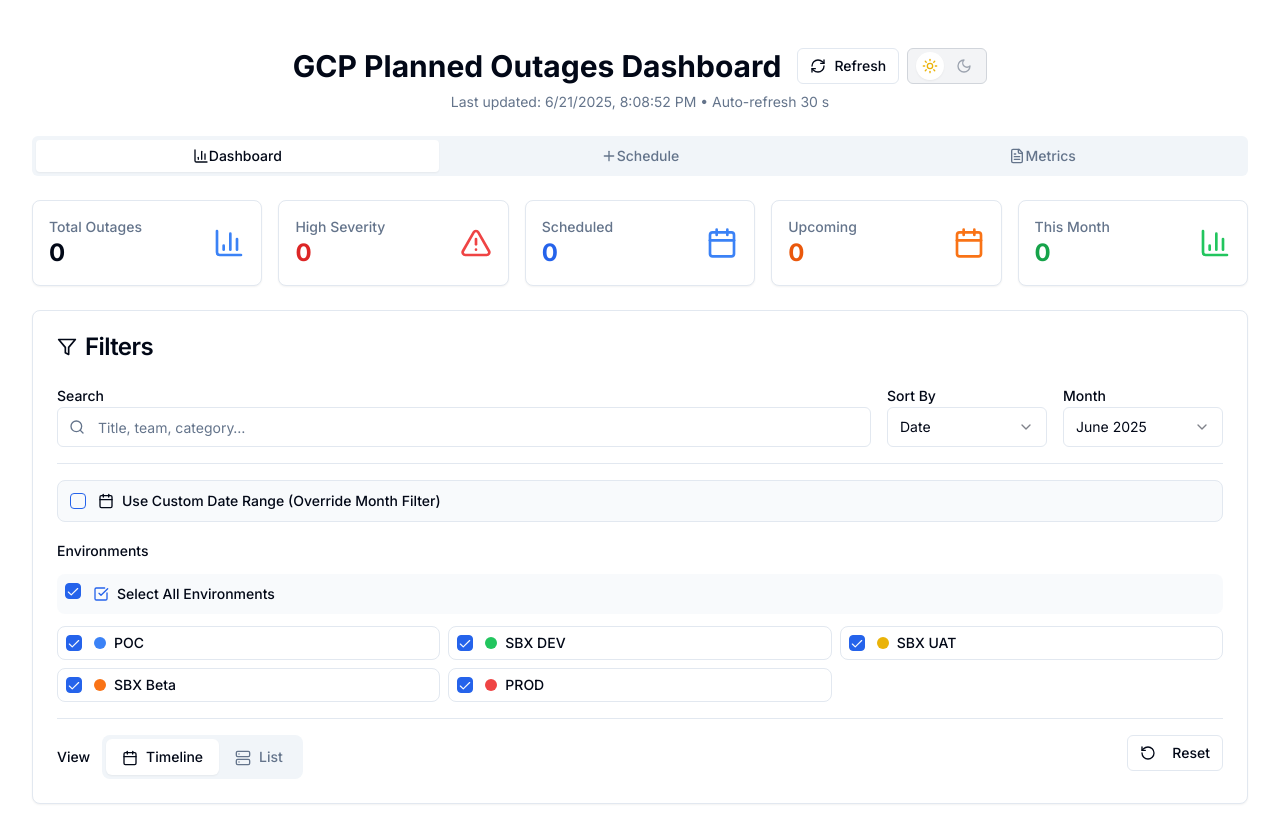
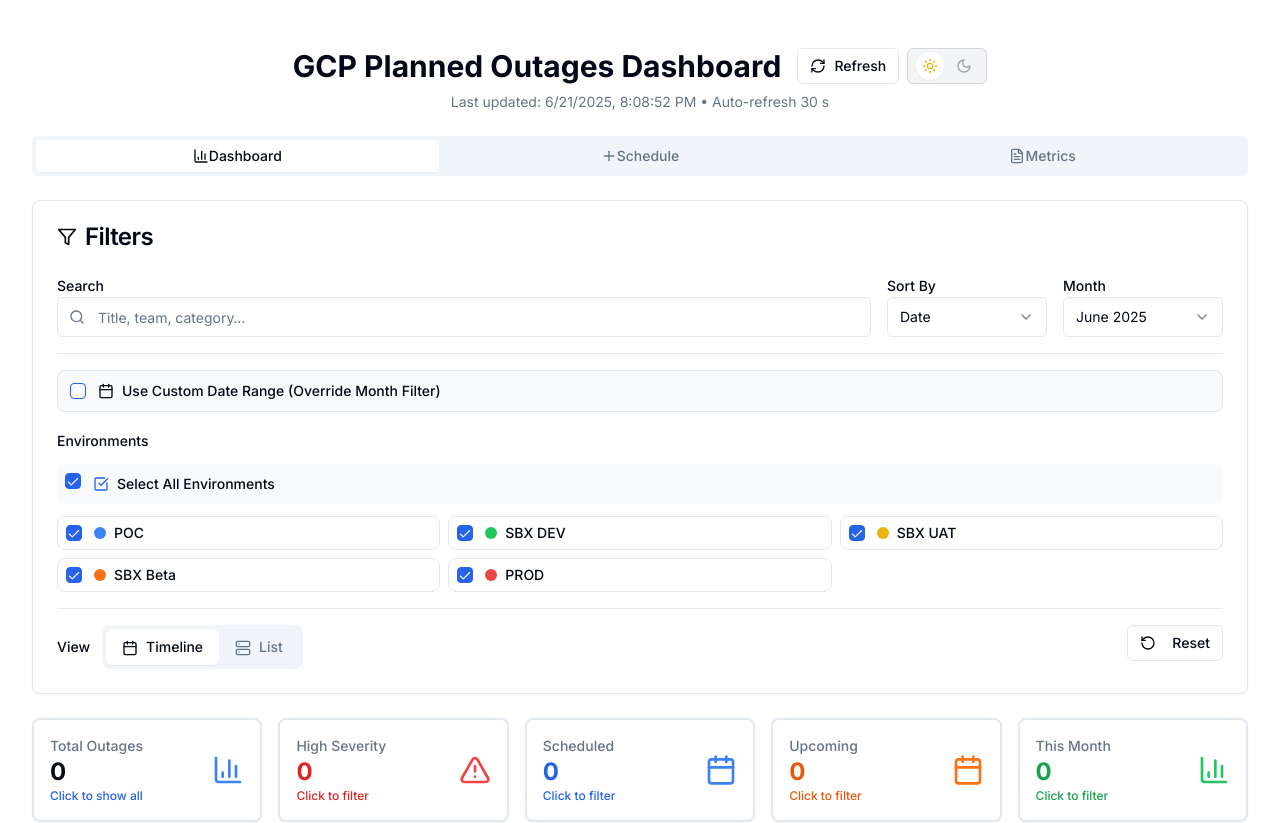
Before and after one commit to syedshahlal/gcp-outages-template, a Next.js app: page / in a window 1280 px wide. Shown: the top 823 px of the page. Built offline with nearby package versions, Linux system fonts and the light colour scheme.

Commit message:
feat: add clickable stats filters to timeline view
Move stats below filters and integrate with filter system for improved usability.

#VERCEL_SKIP

Co-authored-by: Syed Razauddin Shahlal <96375316+syedshahlal@users.noreply.github.com>

```diff
--- a/outage-dashboard.tsx
+++ b/outage-dashboard.tsx
@@ -138,6 +138,80 @@ const diffLabel = (start: Date, end: Date) => {
   return days ? `${days} d ${hours % 24} h` : `${hours} h`
 }
 
+// Add these helper functions after the existing helper functions
+const applyQuickFilter = (
+  filterType: string,
+  setEnvFilter: React.Dispatch<React.SetStateAction<string[]>>,
+  setSearch: React.Dispatch<React.SetStateAction<string>>,
+  setSortBy: React.Dispatch<React.SetStateAction<"date" | "severity" | "team">>,
+  setUseCustomRange: React.Dispatch<React.SetStateAction<boolean>>,
+  setCustomDateRange: React.Dispatch<React.SetStateAction<{ start: string; end: string }>>,
+  setSeverityFilter: React.Dispatch<React.SetStateAction<string[]>>,
+  setSelectedMonth: React.Dispatch<React.SetStateAction<string>>,
+) => {
+  const now = new Date()
+  const { toast } = useToast()
+
+  switch (filterType) {
+    case "high-severity":
+      setSeverityFilter(["High"])
+      toast({
+        title: "Filtered by High Severity",
+        description: "Showing only high severity outages",
+      })
+      break
+    case "scheduled":
+      // Filter to show future outages
+      const nextMonth = new Date(now.getFullYear(), now.getMonth() + 1, 1)
+      setCustomDateRange({
+        start: now.toISOString().split("T")[0],
+        end: nextMonth.toISOString().split("T")[0],
+      })
+      setUseCustomRange(true)
+      toast({
+        title: "Filtered by Scheduled",
+        description: "Showing scheduled outages from today onwards",
+      })
+      break
+    case "upcoming":
+      // Filter to show next 7 days
+      const nextWeek = new Date(now.getTime() + 7 * 24 * 60 * 60 * 1000)
+      setCustomDateRange({
+        start: now.toISOString().split("T")[0],
+        end: nextWeek.toISOString().split("T")[0],
+      })
+      setUseCustomRange(true)
+      toast({
+        title: "Filtered by Upcoming",
+        description: "Showing outages in the next 7 days",
+      })
+      break
+    case "this-month":
+      // Filter to current month
+      const currentMonth = `${now.getFullYear()}-${String(now.getMonth() + 1).padStart(2, "0")}`
+      setSelectedMonth(currentMonth)
+      setUseCustomRange(false)
+      toast({
+        title: "Filtered by This Month",
+        description: "Showing outages for current month",
+      })
+      break
+    case "total":
+      // Reset all filters
+      setEnvFilter([...ENVIRONMENTS])
+      setSearch("")
+      setSortBy("date")
+      setUseCustomRange(false)
+      setCustomDateRange({ start: "", end: "" })
+      setSeverityFilter([])
+      toast({
+        title: "Showing All Outages",
+        description: "All filters have been reset",
+      })
+      break
+  }
+}
+
 /* -------------------------------------------------------------------------- */
 /*                            Main Dashboard Component                         */
 /* -------------------------------------------------------------------------- */
@@ -171,6 +245,9 @@ export default function OutageDashboard() {
     end: "",
   })
   const [useCustomRange, setUseCustomRange] = useState(false)
+
+  // Add severity filter state
+  const [severityFilter, setSeverityFilter] = useState<string[]>([])
 
   /* ---------------------------- Side Effects ---------------------------- */
 
@@ -434,7 +511,10 @@ export default function OutageDashboard() {
       const searchMatch = search === "" || txt.includes(search.toLowerCase())
       console.log(`Search filter for ${o.title}: ${searchMatch}`)
 
-      const finalMatch = dateMatch && envMatch && searchMatch
+      // Update the filters logic to include severity
+      const severityMatch = severityFilter.length === 0 || severityFilter.includes(o.severity)
+
+      const finalMatch = dateMatch && envMatch && searchMatch && severityMatch
       console.log(`Final match for ${o.title}: ${finalMatch}`)
 
       return finalMatch
@@ -446,7 +526,7 @@ export default function OutageDashboard() {
       filtered.map((o) => ({ title: o.title, start: o.startDate.toISOString().substring(0, 7) })),
     )
     return filtered
-  }, [outages, selectedMonth, envFilter, search, useCustomRange, customDateRange])
+  }, [outages, selectedMonth, envFilter, search, useCustomRange, customDateRange, severityFilter])
 
   useEffect(() => {
     console.log("Filters changed, filtered count:", filters.length)
@@ -577,85 +657,6 @@ export default function OutageDashboard() {
                     </AlertDescription>
                   </Alert>
                 ))}
-            </div>
-
-            {/* ---- Stats ---- */}
-            <div className="grid grid-cols-1 sm:grid-cols-2 lg:grid-cols-5 gap-4">
-              <Card>
-                <CardContent className="flex items-center justify-between p-4">
-                  <div>
-                    <p className="text-sm font-medium text-muted-foreground">Total Outages</p>
-                    <div className="text-2xl font-bold">{filters.length}</div>
-                  </div>
-                  <BarChart3 className="h-8 w-8 text-blue-500" />
-                </CardContent>
-              </Card>
-
-              <Card>
-                <CardContent className="flex items-center justify-between p-4">
-                  <div>
-                    <p className="text-sm font-medium text-muted-foreground">High Severity</p>
-                    <div className="text-2xl font-bold text-red-600">
-                      {filters.filter((o) => o.severity === "High").length}
-                    </div>
-                  </div>
-                  <AlertTriangle className="h-8 w-8 text-red-500" />
-                </CardContent>
-              </Card>
-
-              <Card>
-                <CardContent className="flex items-center justify-between p-4">
-                  <div>
-                    <p className="text-sm font-medium text-muted-foreground">Scheduled</p>
-                    <div className="text-2xl font-bold text-blue-600">
-                      {
-                        filters.filter((o) => {
-                          const now = new Date()
-                          return o.startDate > now
-                        }).length
-                      }
-                    </div>
-                  </div>
-                  <Calendar className="h-8 w-8 text-blue-500" />
-                </CardContent>
-              </Card>
-
-              <Card>
-                <CardContent className="flex items-center justify-between p-4">
-                  <div>
-                    <p className="text-sm font-medium text-muted-foreground">Upcoming</p>
-                    <div className="text-2xl font-bold text-orange-600">
-                      {
-                        filters.filter((o) => {
-                          const now = new Date()
-                          const nextWeek = new Date(now.getTime() + 7 * 24 * 60 * 60 * 1000)
-                          return o.startDate >= now && o.startDate <= nextWeek
-                        }).length
-                      }
-                    </div>
-                  </div>
-                  <Calendar className="h-8 w-8 text-orange-500" />
-                </CardContent>
-              </Card>
-
-              <Card>
-                <CardContent className="flex items-center justify-between p-4">
-                  <div>
-                    <p className="text-sm font-medium text-muted-foreground">This Month</p>
-                    <div className="text-2xl font-bold text-green-600">
-                      {
-                        filters.filter((o) => {
-                          const now = new Date()
-                          const currentMonth = now.getMonth()
-                          const currentYear = now.getFullYear()
-                          return o.startDate.getMonth() === currentMonth && o.startDate.getFullYear() === currentYear
-                        }).length
-                      }
-                    </div>
-                  </div>
-                  <BarChart3 className="h-8 w-8 text-green-500" />
-                </CardContent>
-              </Card>
             </div>
 
             {/* ---- Filters card ---- */}
@@ -870,6 +871,7 @@ export default function OutageDashboard() {
                         setSortBy("date")
                         setUseCustomRange(false)
                         setCustomDateRange({ start: "", end: "" })
+                        setSeverityFilter([])
                       }}
                     >
                       <RotateCcw className="h-4 w-4 mr-2" />
@@ -879,6 +881,160 @@ export default function OutageDashboard() {
                 </div>
               </CardContent>
             </Card>
+
+            {/* ---- Clickable Stats (moved below filters) ---- */}
+            <div className="grid grid-cols-1 sm:grid-cols-2 lg:grid-cols-5 gap-4">
+              <Card
+                className="cursor-pointer hover:shadow-md transition-shadow border-2 hover:border-blue-500"
+                onClick={() =>
+                  applyQuickFilter(
+                    "total",
+                    setEnvFilter,
+                    setSearch,
+                    setSortBy,
+                    setUseCustomRange,
+                    setCustomDateRange,
+                    setSeverityFilter,
+                    setSelectedMonth,
+                  )
+                }
+              >
+                <CardContent className="flex items-center justify-between p-4">
+                  <div>
+                    <p className="text-sm font-medium text-muted-foreground">Total Outages</p>
+                    <div className="text-2xl font-bold">{filters.length}</div>
+                    <p className="text-xs text-blue-600 font-medium">Click to show all</p>
+                  </div>
+                  <BarChart3 className="h-8 w-8 text-blue-500" />
+                </CardContent>
+              </Card>
+
+              <Card
+                className="cursor-pointer hover:shadow-md transition-shadow border-2 hover:border-red-500"
+                onClick={() =>
+                  applyQuickFilter(
+                    "high-severity",
+                    setEnvFilter,
+                    setSearch,
+                    setSortBy,
+                    setUseCustomRange,
+                    setCustomDateRange,
+                    setSeverityFilter,
+                    setSelectedMonth,
+                  )
+                }
+              >
+                <CardContent className="flex items-center justify-between p-4">
+                  <div>
+                    <p className="text-sm font-medium text-muted-foreground">High Severity</p>
+                    <div className="text-2xl font-bold text-red-600">
+                      {filters.filter((o) => o.severity === "High").length}
+                    </div>
+                    <p className="text-xs text-red-600 font-medium">Click to filter</p>
+                  </div>
+                  <AlertTriangle className="h-8 w-8 text-red-500" />
+                </CardContent>
+              </Card>
+
+              <Card
+                className="cursor-pointer hover:shadow-md transition-shadow border-2 hover:border-blue-500"
+                onClick={() =>
+                  applyQuickFilter(
+                    "scheduled",
+                    setEnvFilter,
+                    setSearch,
+                    setSortBy,
+                    setUseCustomRange,
+                    setCustomDateRange,
+                    setSeverityFilter,
+                    setSelectedMonth,
+                  )
+                }
+              >
+                <CardContent className="flex items-center justify-between p-4">
+                  <div>
+                    <p className="text-sm font-medium text-muted-foreground">Scheduled</p>
+                    <div className="text-2xl font-bold text-blue-600">
+                      {
+                        filters.filter((o) => {
+                          const now = new Date()
+                          return o.startDate > now
+                        }).length
+                      }
+                    </div>
+                    <p className="text-xs text-blue-600 font-medium">Click to filter</p>
+                  </div>
+                  <Calendar className="h-8 w-8 text-blue-500" />
+                </CardContent>
+              </Card>
+
+              <Card
+                className="cursor-pointer hover:shadow-md transition-shadow border-2 hover:border-orange-500"
+                onClick={() =>
+                  applyQuickFilter(
+                    "upcoming",
+                    setEnvFilter,
+                    setSearch,
+                    setSortBy,
+                    setUseCustomRange,
+                    setCustomDateRange,
+                    setSeverityFilter,
+                    setSelectedMonth,
+                  )
+                }
+              >
+                <CardContent className="flex items-center justify-between p-4">
+                  <div>
+                    <p className="text-sm font-medium text-muted-foreground">Upcoming</p>
+                    <div className="text-2xl font-bold text-orange-600">
+                      {
+                        filters.filter((o) => {
+                          const now = new Date()
+                          const nextWeek = new Date(now.getTime() + 7 * 24 * 60 * 60 * 1000)
+                          return o.startDate >= now && o.startDate <= nextWeek
+                        }).length
+                      }
+                    </div>
+                    <p className="text-xs text-orange-600 font-medium">Click to filter</p>
+                  </div>
+                  <Calendar className="h-8 w-8 text-orange-500" />
+                </CardContent>
+              </Card>
+
+              <Card
+                className="cursor-pointer hover:shadow-md transition-shadow border-2 hover:border-green-500"
+                onClick={() =>
+                  applyQuickFilter(
+                    "this-month",
+                    setEnvFilter,
+                    setSearch,
+                    setSortBy,
+                    setUseCustomRange,
+                    setCustomDateRange,
+                    setSeverityFilter,
+                    setSelectedMonth,
+                  )
+                }
+              >
+                <CardContent className="flex items-center justify-between p-4">
+                  <div>
+                    <p className="text-sm font-medium text-muted-foreground">This Month</p>
+                    <div className="text-2xl font-bold text-green-600">
+                      {
+                        filters.filter((o) => {
+                          const now = new Date()
+                          const currentMonth = now.getMonth()
+                          const currentYear = now.getFullYear()
+                          return o.startDate.getMonth() === currentMonth && o.startDate.getFullYear() === currentYear
+                        }).length
+                      }
+                    </div>
+                    <p className="text-xs text-green-600 font-medium">Click to filter</p>
+                  </div>
+                  <BarChart3 className="h-8 w-8 text-green-500" />
+                </CardContent>
+              </Card>
+            </div>
 
             {/* ---- Timeline / List ---- */}
             {view === "timeline" ? (
```
